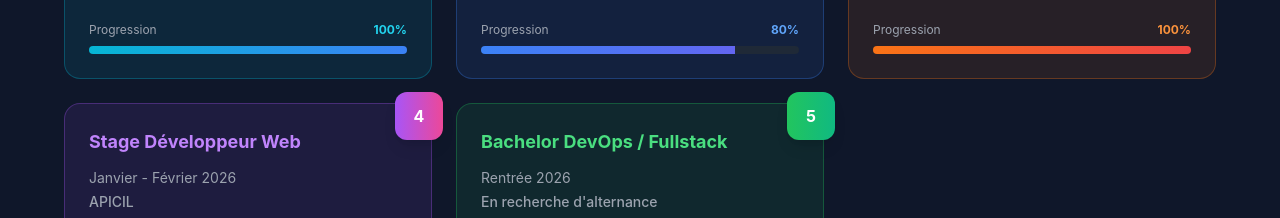
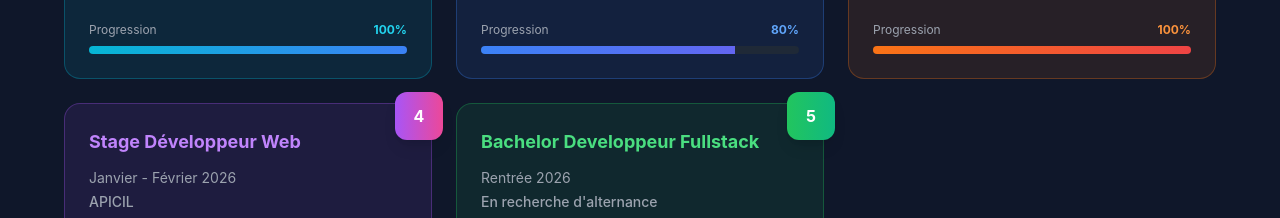
Before and after one commit to rf69100/mon-portfolio, a React (Create React App) app: page / in a window 1280 px wide. Shown: the part 2580-2798 px from the top of the page. Built offline with nearby package versions, Linux system fonts and the light colour scheme.

Commit message:
version fonctionnelle finale

```diff
--- a/src/content.js
+++ b/src/content.js
@@ -69,7 +69,7 @@ export const parcours = [
   },
   {
     number: 5,
-    title: "Bachelor DevOps / Fullstack",
+    title: "Bachelor Developpeur Fullstack",
     color: "green",
     date: "Rentrée 2026",
     school: "En recherche d'alternance",
```
